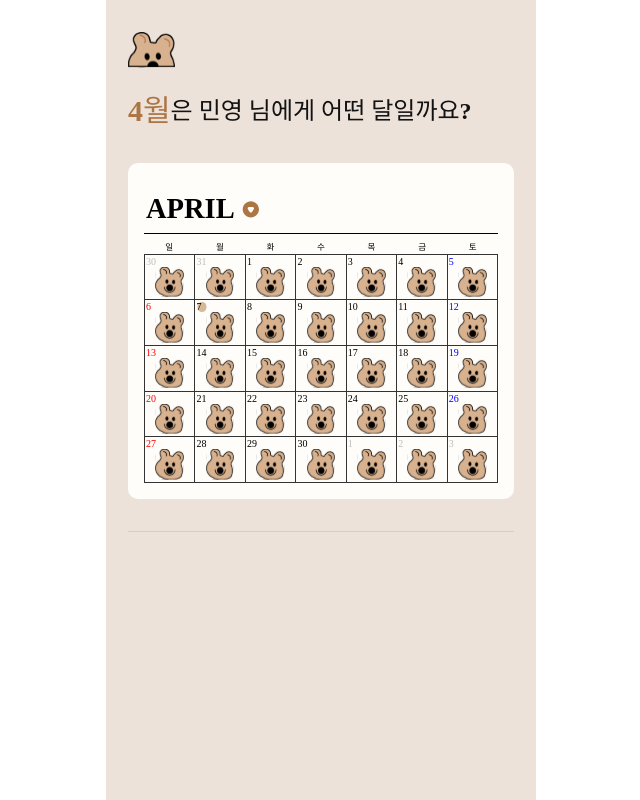
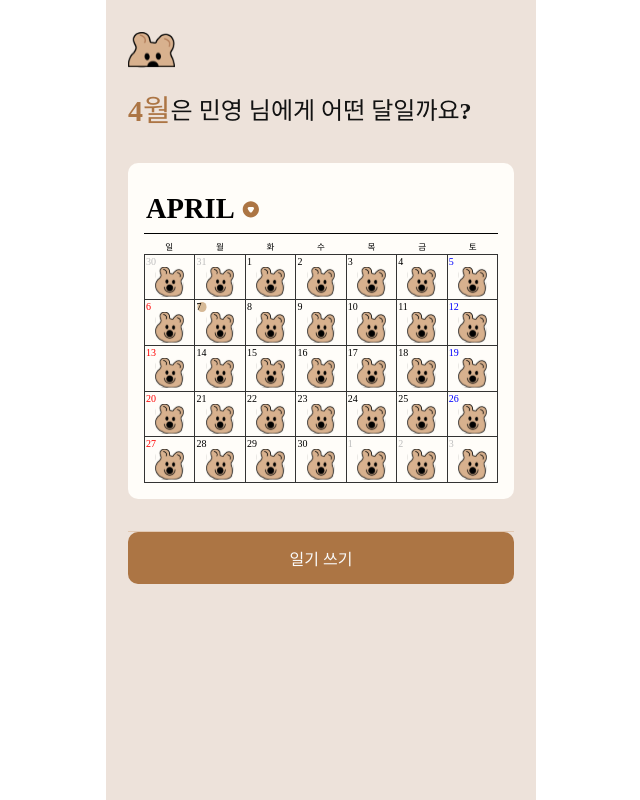
Before and after one commit to Hansuyeon2/OSSProjHSY, a React (Vite) app in the folder src/frontend/: page /main in a window 1280 px wide. Shown: the whole page, without its empty margins (319-959 px from the left). Built offline with nearby package versions, Linux system fonts and the light colour scheme; a web font is replaced by a local one.

Commit message:
[Design]#19 - 일기 작성 버튼 공통 컴포넌트화

```diff
--- a/src/frontend/src/pages/Login/components/LoginBtn.tsx
+++ b/src/frontend/src/components/Button.tsx
@@ -1,18 +1,21 @@
 import { fonts } from "@styles/fonts";
 import styled from "styled-components";
 
-const LoginBtn = ({
-  title,
-  disabled,
-  onClick,
-}: {
+interface BtnProps {
   title: string;
   disabled?: boolean;
   onClick?: () => void;
-}) => {
+  borderRadius?: string;
+}
+
+const Btn = ({ title, disabled, onClick, borderRadius }: BtnProps) => {
   return (
     <LoginBtnWrapper>
-      <LoginButton disabled={disabled} onClick={onClick}>
+      <LoginButton
+        disabled={disabled}
+        onClick={onClick}
+        borderRadius={borderRadius}
+      >
         {title}
       </LoginButton>
     </LoginBtnWrapper>
@@ -24,13 +27,13 @@ const LoginBtnWrapper = styled.div`
   width: 100%;
 `;
 
-const LoginButton = styled.button`
+const LoginButton = styled.button<{ borderRadius?: string }>`
   display: flex;
   width: 100%;
   height: 3.25rem;
   justify-content: center;
   align-items: center;
-  border-radius: 3.125rem;
+  border-radius: ${({ borderRadius }) => borderRadius || "3.125rem"};
   background-color: ${({ theme, disabled }) =>
     disabled ? theme.colors.mainbrown03 : theme.colors.mainbrown01};
   ${fonts.sub_bold_16}
@@ -39,4 +42,4 @@ const LoginButton = styled.button`
   cursor: ${({ disabled }) => (disabled ? "not-allowed" : "pointer")};
 `;
 
-export default LoginBtn;
+export default Btn;
--- a/src/frontend/src/pages/Login/components/AuthForm.tsx
+++ b/src/frontend/src/pages/Login/components/AuthForm.tsx
@@ -2,7 +2,7 @@ import * as S from "@pages/Login/Login_styled";
 
 import LoginLayout from "./LoginLayout";
 import LoginInput from "./LoginInput";
-import LoginBtn from "./LoginBtn";
+import Btn from "../../../components/Button";
 
 interface AuthFormProps {
   fields: { name: string; title: string; type?: string }[];
@@ -43,7 +43,7 @@ const AuthForm = ({
         <S.WarningText>{warning}</S.WarningText>
       </S.LoginInputContainer>
       {footer}
-      <LoginBtn title={btnLabel} disabled={!isValid} onClick={onSubmit} />
+      <Btn title={btnLabel} disabled={!isValid} onClick={onSubmit} />
     </LoginLayout>
   );
 };
--- a/src/frontend/src/pages/Main/Mainpage.tsx
+++ b/src/frontend/src/pages/Main/Mainpage.tsx
@@ -2,6 +2,7 @@ import FlexLayout from "@layouts/FlexLayout";
 import MainCalendar from "./components/MainCalendar";
 import MainHeader from "./components/MainHeader";
 import Separator from "src/components/separator";
+import Btn from "src/components/Button";
 
 const Mainpage = () => {
   return (
@@ -9,6 +10,7 @@ const Mainpage = () => {
       <MainHeader />
       <MainCalendar />
       <Separator />
+      <Btn title="일기 쓰기" borderRadius="10px" />
     </FlexLayout>
   );
 };
```
